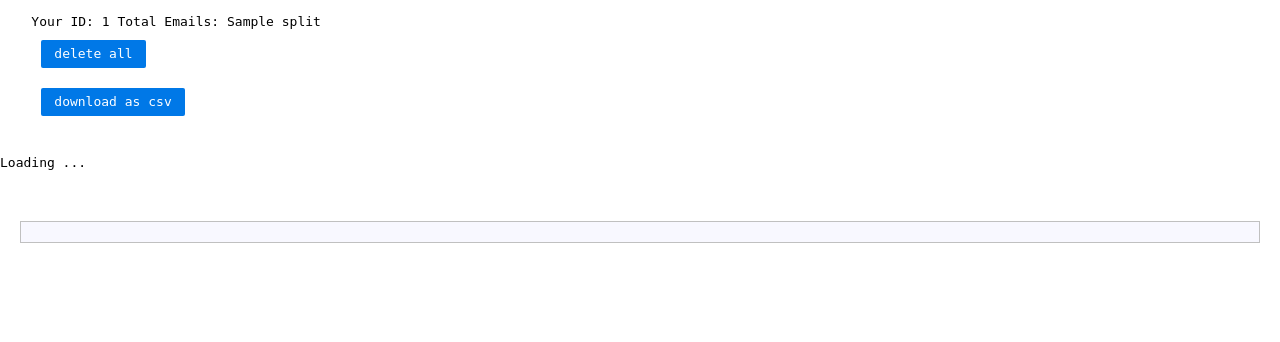
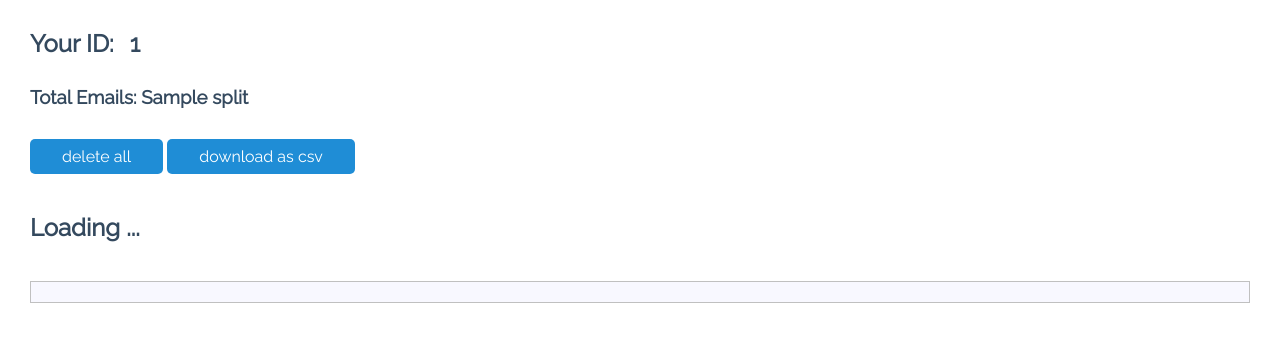
Before and after one commit to vipul-rao/emailtest, a Flask app: template web_app/templates/result.html in a window 1280 px wide. Shown: the top 342 px of the page. Run offline with Flask 2, Linux system fonts and the light colour scheme; the template is opened without the code that fills it: most values are stand-ins (such as "Sample title", 1, 10 or a date in 2020); some libraries are stand-ins or nearby versions.

Commit message:
download-final

```diff
--- a/web_app/__init__.py
+++ b/web_app/__init__.py
@@ -69,7 +69,10 @@ def handle_emailList():
             file.save(os.path.join(app.config['UPLOAD_FOLDER'],filename))
             try:
                 email_list = parse_csv(UPLOAD_FOLDER+filename)
+
                 print("Email list length: ",len(email_list))
+                for i in email_list:
+                    print(i)
                 email_list =[email for email in email_list if email['email'] is not '']
                 list_size = len(email_list);
                 req_id+='_{0}'.format(list_size);
--- a/web_app/templates/index.html
+++ b/web_app/templates/index.html
@@ -8,6 +8,7 @@
     <link href="https://fonts.googleapis.com/css?family=Raleway" rel="stylesheet">
     <link href="https://fonts.googleapis.com/css?family=Lato:300,400,700,900" rel="stylesheet">
     <link rel="stylesheet" href="https://unpkg.com/purecss@1.0.0/build/pure-min.css">
+
 
     <!--[if lte IE 8]>
         <link rel="stylesheet" href="https://unpkg.com/purecss@1.0.0/build/grids-responsive-old-ie-min.css">
--- a/web_app/templates/result.html
+++ b/web_app/templates/result.html
@@ -6,21 +6,39 @@
     <link href="https://fonts.googleapis.com/css?family=Raleway" rel="stylesheet">
     <link href="https://fonts.googleapis.com/css?family=Lato:300,400,700,900" rel="stylesheet">
     <link rel="stylesheet" href="https://unpkg.com/purecss@1.0.0/build/pure-min.css">
+     <link rel="stylesheet" href="{{url_for('static', filename='style2.css')}}">
     <style type="text/css">
-        body {
-            white-space: pre;
-            font-family: monospace;
+
+    body {
+            color:black;
+            padding:10px;
+            margin: 20px 20px;
+            text-transform:none;
+
+        }
+
+
+        h2,h3{
+            margin:0;
+        }
+
+
+        #rid{
+            margin:0px 10px;
         }
 
         .pure-button {
-            margin: 10px;
+
+        }
+        .inner{
+            margin:40px 0px;
         }
 
         pre {
+            font-family: monospace;
             background-color: ghostwhite;
             border: 1px solid silver;
             padding: 10px 20px;
-            margin: 20px;
         }
 
         .json-key {
@@ -34,16 +52,22 @@
         .json-string {
             color: olive;
         }
+        .success {
+    color: #4F8A10;
+}
     </style>
     <title>Results</title>
 </head>
 
 <body>
-    Your ID: {{ req_id }} Total Emails: {{ req_id.split('_')[-1] }}
+
+
+    <h2>Your ID: <span id="rid">{{ req_id }}</span></h2><br>
+    <h3>Total Emails: {{ req_id.split('_')[-1] }}</h3><br>
     <input type="button" class="pure-button pure-button-primary" id="delbtn" value="delete all" onclick="del('{{ req_id }}','{{ length }}')" />
     <input type="button" class="pure-button pure-button-primary" id="download" value="download as csv" />
 
-    <div class="inner"></div>
+    <h2><div class="inner"></div></h2>
     <pre><code id=json></code></pre>
     <script type="text/javascript">
         var main_data = null;
@@ -99,7 +123,7 @@
             $.getJSON('//spiderapi.herokuapp.com/api/email/' + req_id + '/', (data) => {
                 console.log("recieved length: " + data.length);
                 if (data.length < len) {
-                    document.getElementsByClassName("inner")[0].innerHTML = "Loading ...<br>Processed till now: <b>" + data.length + "</b>"
+                    document.getElementsByClassName("inner")[0].innerHTML = "Loading ...<br>Processed till now: <b> <span class=success>" + data.length + "</span></b>"
                 } else if (data.length >= len) {
                     document.getElementsByClassName("inner")[0].innerText = "";
                     $('#json').html(library.json.prettyPrint(data));
@@ -127,15 +151,21 @@
             for (let i = 0; i < json_list.length; i++) {
                 delete json_list[i]['_id']
             }
-            keys = Object.keys(json_list[0])
+            let keys = Object.keys(json_list[0])
+
+            const escape = text =>
+                text.replace(/,/g, "-")
 
             //header
             let csv_data = keys.join(",")
             for (let i = 0; i < json_list.length; i++) {
-                values = Object.values(json_list[i])
+                let values = Object.values(json_list[i])
+                values = values.map(escape)
+                console.log(values)
+                console.log("\n")
                 csv_data += '\n' + values.join(",")
             }
-            //console.log(csv_data)
+            console.log(csv_data)
             var encodedUri = encodeURI(csv_data);
             var link = document.createElement("a");
             link.setAttribute("href", 'data:text/csv;charset=utf-8,' + encodedUri);
```
